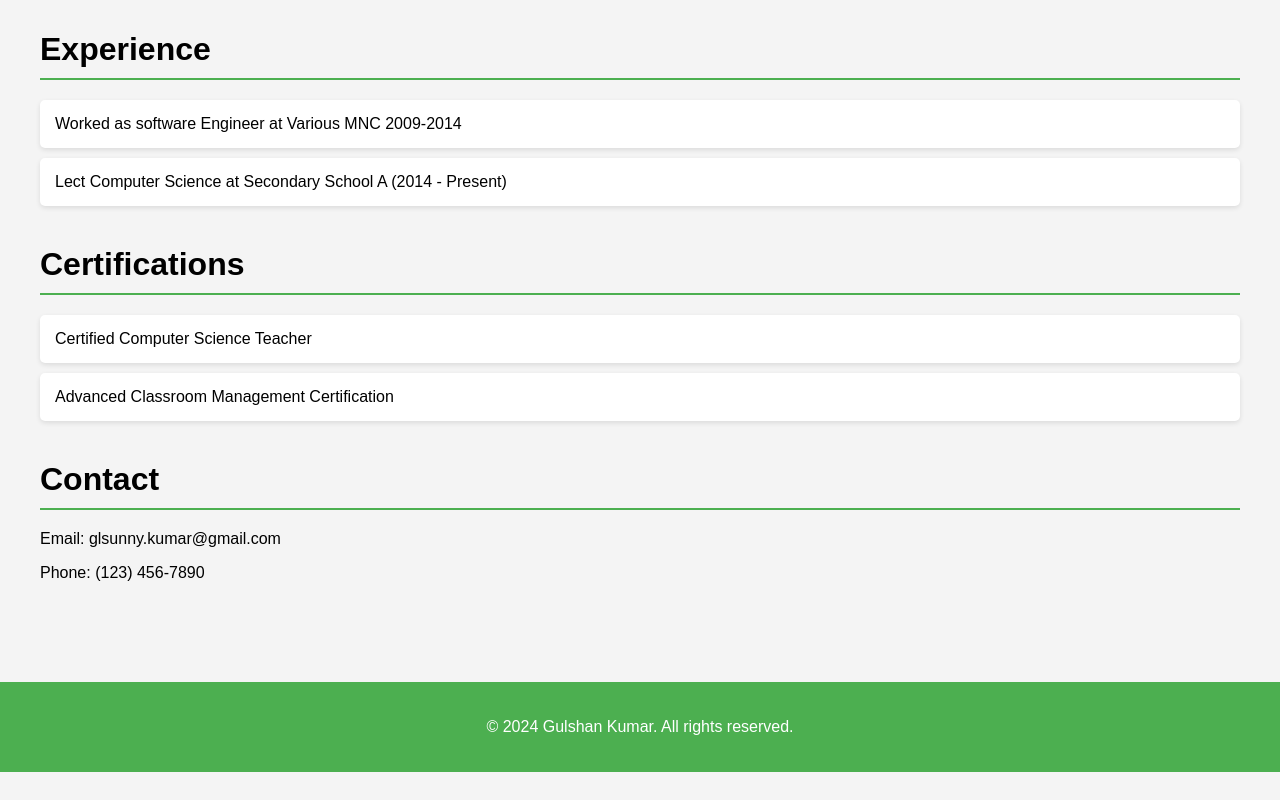
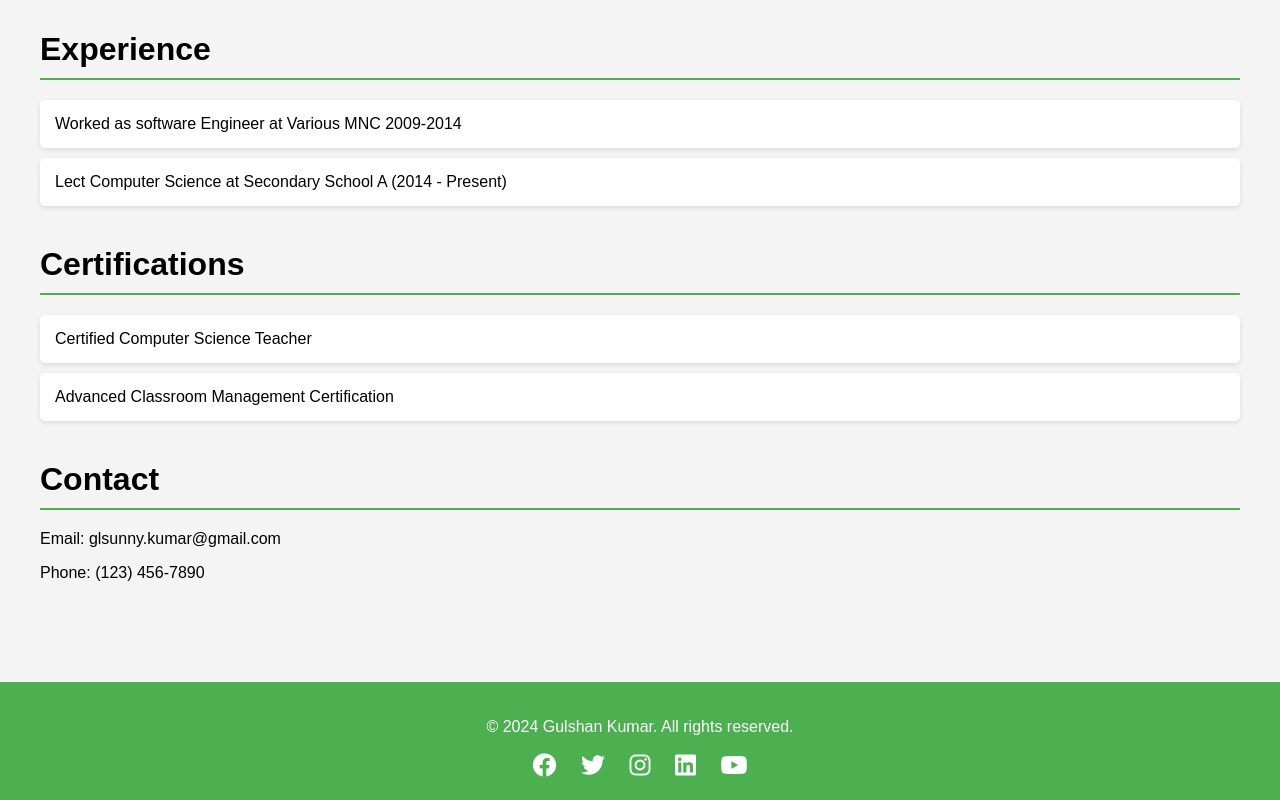
Before and after one commit to gssssarah/portfolio, a plain HTML site: page index.html in a window 1280 px wide. Shown: the part 641-1441 px from the top of the page. Before the commit the page ends 1413 px from the top, so only its background shows below. Drawn offline with Linux system fonts and the light colour scheme; files whose address does not match are found by name.

Commit message:
Added Stles and Social Media Link

```diff
--- /dev/null
+++ b/css/style.css
@@ -0,0 +1,21 @@
+footer {
+    text-align: center;
+    padding: 20px;
+    background-color: #333;
+    color: white;
+}
+
+.social-media {
+    margin-top: 10px;
+}
+
+.social-media a {
+    color: white;
+    margin: 0 10px;
+    text-decoration: none;
+    font-size: 24px;
+}
+
+.social-media a:hover {
+    color: #00aced; /* Change to a custom hover color */
+}
--- a/index.html
+++ b/index.html
@@ -4,7 +4,9 @@
     <meta charset="UTF-8">
     <meta name="viewport" content="width=device-width, initial-scale=1.0">
     <meta http-equiv="X-UA-Compatible" content="ie=edge">
-    <title>Teacher Portfolio</title>
+    <link rel="stylesheet" href="css/style.css">
+    <link rel="stylesheet" href="https://cdnjs.cloudflare.com/ajax/libs/font-awesome/6.0.0-beta3/css/all.min.css">
+    <title>Gulshan Kumar</title>
     <style>
         body {
             font-family: Arial, sans-serif;
@@ -83,7 +85,7 @@
 
 <div class="container">
     <section class="profile">
-        <img src="d://gulshan.jpeg" alt="Gulshan Kumar">
+        <img src="images/gulshan.jpeg" alt="Gulshan Kumar">
         <div class="profile-info">
             <h1>Gulshan Kumar</h1>
             <p>Passionate educator with 10+ years of experience in teaching senior secondary school commputer science.</p>
@@ -129,6 +131,14 @@
 
 <footer>
     <p>&copy; 2024 Gulshan Kumar. All rights reserved.</p>
+    <!-- Social Media Links with Icons -->
+    <div class="social-media">
+        <a href="https://www.facebook.com/glsunny.kumar/" target="_blank"><i class="fab fa-facebook"></i></a>
+        <a href="https://x.com/glsunnykumar" target="_blank"><i class="fab fa-twitter"></i></a>
+        <a href="https://www.instagram.com/ersunnymehra/" target="_blank"><i class="fab fa-instagram"></i></a>
+        <a href="https://www.linkedin.com/in/glsunnykumar/" target="_blank"><i class="fab fa-linkedin"></i></a>
+        <a href="https://www.youtube.com/@TECHNOLOGYECLASS" target="_blank"><i class="fab fa-youtube"></i></a>
+    </div>
 </footer>
 
 </body>
```
